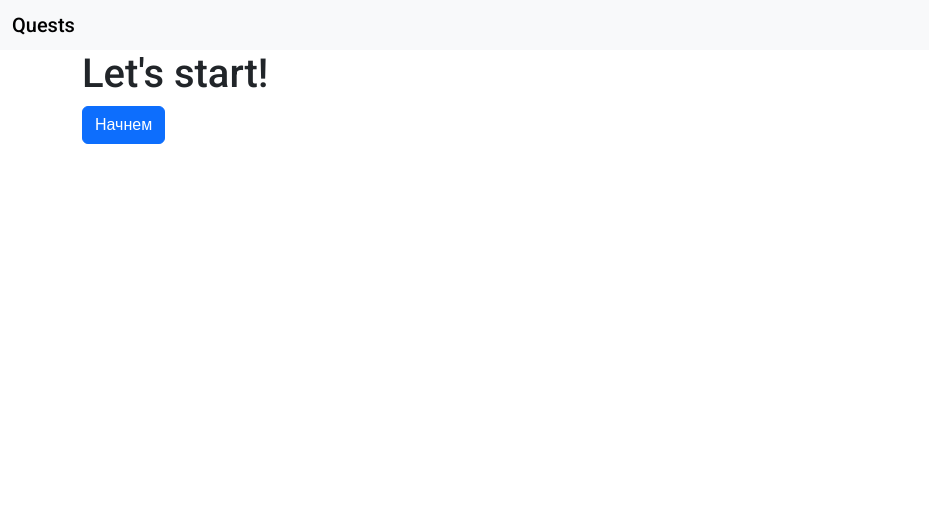
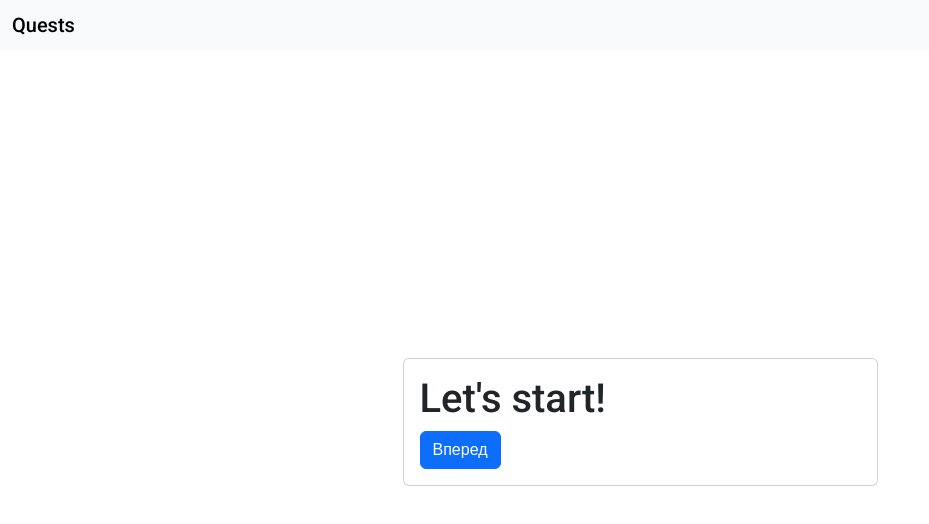
Before and after one commit to Pashs-ba/hist-project, a React (Vite) app: page /quest in a window 1280 px wide. Shown: the top 524 px of the page, without its empty margins (0-929 px from the left). Built offline with nearby package versions, Linux system fonts and the light colour scheme; a web font is replaced by a local one.

Commit message:
feat: QuestionChange

```diff
--- a/src/elements/Inroduction.tsx
+++ b/src/elements/Inroduction.tsx
@@ -1,8 +1,11 @@
+import NavigationButtons from "./NavigationButtons.tsx";
+
 export default function Introduction({nextQuestion}: { nextQuestion: () => void }) {
     return (
         <>
             <h1>Let's start!</h1>
-            <button type="button" className="btn btn-primary" onClick={()=>{nextQuestion()}}>Начнем</button>
+            <NavigationButtons left_show={false}
+                               rightClick={nextQuestion}/>
         </>
     )
 }
--- /dev/null
+++ b/src/elements/NavigationButtons.tsx
@@ -0,0 +1,22 @@
+export default function ({left_show = true, right_show = true, disabled = false, leftClick=()=>{}, rightClick = ()=>{}}: {
+    left_show?: boolean,
+    right_show?: boolean,
+    disabled?: boolean,
+    leftClick?: ()=>void,
+    rightClick?: ()=>void
+}) {
+    return (
+        <div className={"d-flex justify-content-between"}>
+            {
+                left_show ? (<button type="button"
+                                     className={`btn btn-primary ${disabled ? 'disabled' : null}`}
+                                     onClick={leftClick}
+                >Назад</button>) : null
+            }
+            {right_show ? (<button type="button"
+                                   className={`btn btn-primary  ${disabled ? 'disabled' : null}`}
+                                   onClick={rightClick}
+            >Вперед</button>) : null}
+        </div>
+    )
+}
--- a/src/elements/QuestionElement.tsx
+++ b/src/elements/QuestionElement.tsx
@@ -1,11 +1,18 @@
 import {Question} from "../types/Question.ts";
+import NavigationButtons from "./NavigationButtons.tsx";
 
-export default function QuestionElement({question}: { question: Question }) {
+export default function QuestionElement({question, prevQuestion, nextQuestion}: {
+    question: Question,
+    nextQuestion: () => void,
+    prevQuestion: () => void
+}) {
 
     return (
         <div>
             <h1>{question.header}</h1>
             <p>{question.text}</p>
+            <NavigationButtons rightClick={nextQuestion}
+                               leftClick={prevQuestion}/>
         </div>
     )
 }
--- a/src/pages/QuestPage.tsx
+++ b/src/pages/QuestPage.tsx
@@ -14,16 +14,24 @@ export default function QuestPage() {
         })
     }, [])
     return (
-        <>
+        <div className={"container"}>
+            <div className={"row justify-content-center align-items-center full-height"}>
                 {
                     quest.questions.length != 0 ? (
-                    <div className={"container"}>
-                        {currentQuestion < 0 ? <Introduction nextQuestion={() => {
+                        <div className={"col-5 card p-3"}>
+
+                            {
+                                currentQuestion < 0 ?
+                                    <Introduction nextQuestion={() => {
                                         setCurrentQuestion(0)
-                        }}/> : null}
+                                    }}/> : null
+                            }
                             {
                                 currentQuestion >= 0 && currentQuestion < quest.questions.length ? (
-                                <QuestionElement question={quest.questions[currentQuestion]}/>
+                                    <QuestionElement question={quest.questions[currentQuestion]}
+                                                     nextQuestion={()=>{setCurrentQuestion(currentQuestion+1)}}
+                                                     prevQuestion={()=>{setCurrentQuestion(currentQuestion-1)}}
+                                    />
                                 ) : null
                             }
 
@@ -31,6 +39,7 @@ export default function QuestPage() {
                     ) : null
                 }
 
-        </>
+            </div>
+        </div>
     )
 }
--- a/src/style/style.css
+++ b/src/style/style.css
@@ -1,3 +1,7 @@
 *{
     font-family: "Roboto", sans-serif;
 }
+
+.full-height{
+    height: calc(100vh - 56px);
+}
```
Also changed, not shown: src/elements/End.tsx (added, +7 -0 lines). Lines whose indentation alone changed are shown as unchanged.
